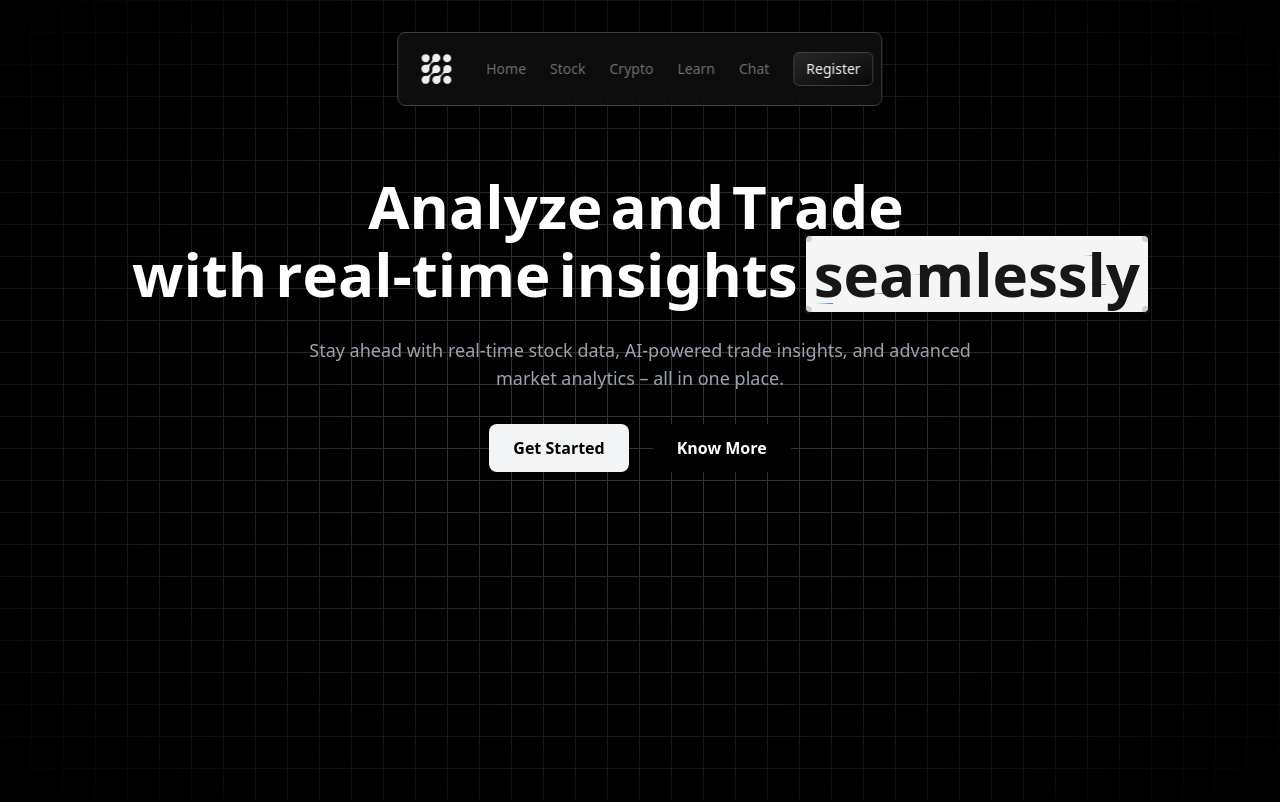
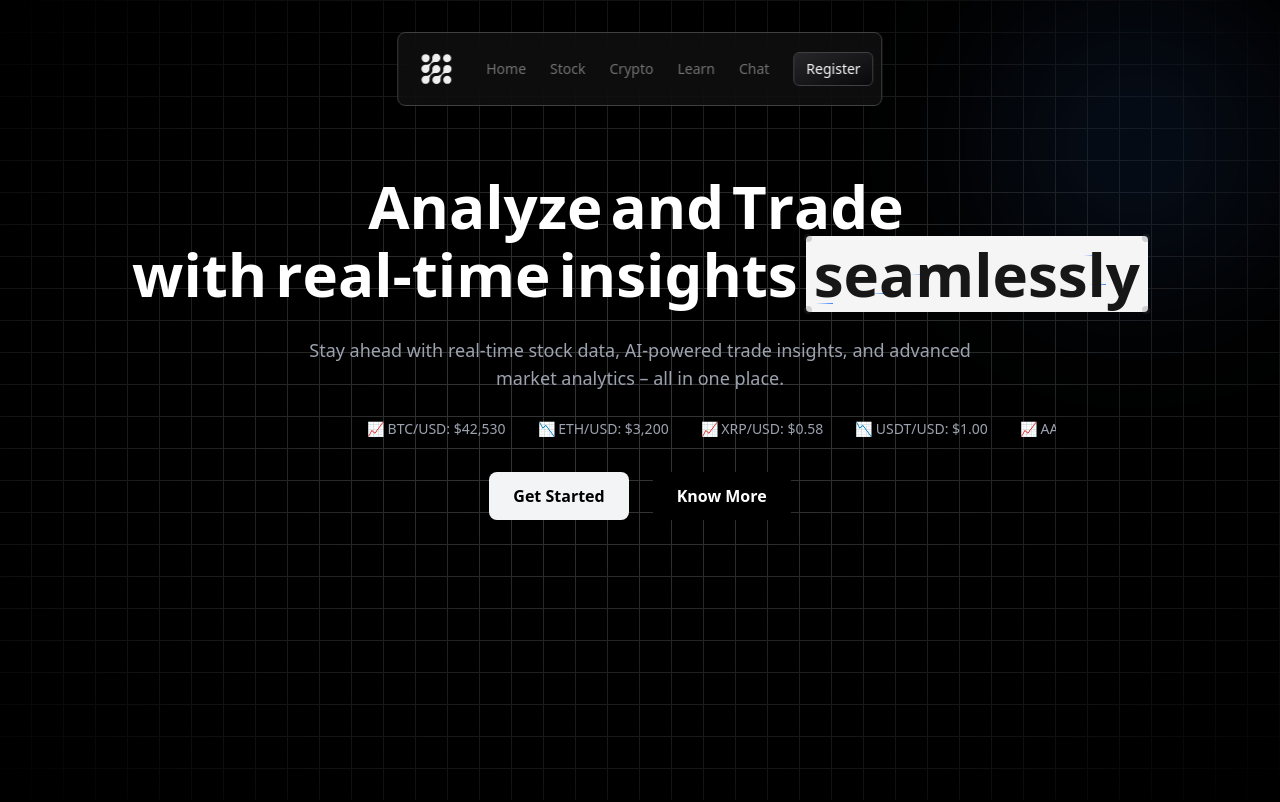
Before and after one commit to sugabubba7/StockAppFrontend, a React (Vite) app: page / in a window 1280 px wide. Shown: the top 802 px of the page. Built offline with nearby package versions, Linux system fonts and the light colour scheme.

Commit message:
Slider Animation Added

```diff
--- a/src/index.css
+++ b/src/index.css
@@ -64,3 +64,29 @@
     @apply bg-background text-foreground;
   }
 }
+
+@layer components {
+  .ticker-container {
+    @apply overflow-hidden whitespace-nowrap relative mx-auto;
+    width: 65%; /* Reduce width */
+  }
+
+  .ticker-content {
+    @apply inline-block;
+    padding-left: 100%;
+    animation: ticker-scroll 50s linear infinite; /* Slower speed */
+  }
+
+  .ticker-item {
+    @apply inline-block px-4 text-gray-400 text-sm;
+  }
+
+  @keyframes ticker-scroll {
+    from {
+      transform: translateX(0);
+    }
+    to {
+      transform: translateX(-100%);
+    }
+  }
+}
--- a/src/pages/Home/Home.jsx
+++ b/src/pages/Home/Home.jsx
@@ -1,4 +1,5 @@
 import React, { useState } from "react";
+import { motion } from "framer-motion";
 import { MacbookScroll } from "@/components/ui/macbook-scroll";
 import { Cover } from "@/components/ui/cover";
 import Example from "@/components/Header";
@@ -30,10 +31,8 @@ function Home() {
                   key={cIndex}
                   onMouseEnter={() => handleMouseEnter(charIndex)}
                   onMouseLeave={handleMouseLeave}
-                  className={`inline-block transition-all duration-500 ease-out ${
-                    hoveredIndex === charIndex
-                      ? "text-gray-400 scale-125 transform transition-transform"
-                      : "text-white"
+                  className={`inline-block transition-all duration-300 ease-out ${
+                    hoveredIndex === charIndex ? "text-blue-400 scale-125" : "text-white"
                   }`}
                 >
                   {char}
@@ -46,14 +45,44 @@ function Home() {
     );
   };
 
+  const tickerData = [
+    "📈 BTC/USD: $42,530",
+    "📉 ETH/USD: $3,200",
+    "📈 XRP/USD: $0.58",
+    "📉 USDT/USD: $1.00",
+    "📈 AAPL: $176.40",
+    "📉 TSLA: $650.30",
+    "📈 GOOG: $2,345",
+    "📉 AMZN: $3,120",
+    "📈 SOL/USD: $85.50",
+    "📉 DOGE/USD: $0.09",
+    "📈 MATIC/USD: $1.12",
+  ];
+
   return (
-    <div className="relative bg-black min-h-screen">
+    <div className="relative bg-black min-h-screen overflow-hidden">
       <div className="absolute inset-0 z-0 bg-black">
         <GridBackgroundDemo />
       </div>
+
+      <motion.div
+        className="absolute top-0 right-0 w-72 h-72 bg-blue-500/30 blur-3xl rounded-full"
+        animate={{
+          scale: [1, 1.2, 1],
+          opacity: [0.3, 0.4, 0.3],
+          rotate: [0, 20, 0],
+        }}
+        transition={{ duration: 6, repeat: Infinity, ease: "easeInOut" }}
+      />
+
       <div className="relative z-10">
         <Example />
-        <div className="text-left pt-32">
+        <motion.div
+          initial={{ opacity: 0, x: -50 }}
+          animate={{ opacity: 1, x: 0 }}
+          transition={{ duration: 1, ease: "easeOut" }}
+          className="text-left pt-32"
+        >
           <h1 className="text-4xl md:text-5xl lg:text-6xl font-bold max-w-auto mx-auto text-center mt-12 leading-tight">
             {renderTextWithHover(firstLine, 0)}
             <br />
@@ -62,26 +91,53 @@ function Home() {
               <Cover>seamlessly</Cover>
             </span>
           </h1>
+        </motion.div>
+        <motion.p
+          initial={{ opacity: 0, y: 20 }}
+          animate={{ opacity: 1, y: 0 }}
+          transition={{ delay: 0.5, duration: 1 }}
+          className="text-lg text-gray-400 text-center max-w-3xl mx-auto mt-6 px-6"
+        >
+          Stay ahead with real-time stock data, AI-powered trade insights, and
+          advanced market analytics – all in one place.
+        </motion.p>
+        <div className="relative mt-6 flex justify-center overflow-hidden">
+          <div className="ticker-container">
+            <div className="ticker-content">
+              {[...tickerData, ...tickerData, ...tickerData].map((item, index) => (
+                <span key={index} className="ticker-item">
+                  {item}
+                </span>
+              ))}
+            </div>
+          </div>
+        </div>
+        <div className="flex justify-center gap-6 mt-8">
+          <motion.button
+            whileHover={{ scale: 1.08, boxShadow: "0px 0px 10px rgba(255,255,255,0.6)" }}
+            whileTap={{ scale: 0.95 }}
+            className="px-6 py-3 bg-gray-100 text-black font-semibold rounded-lg transition-all duration-500 ease-in-out hover:bg-black hover:text-white"
+          >
+            Get Started
+          </motion.button>
+
+          <motion.button
+            whileHover={{ scale: 1.08, boxShadow: "0px 0px 10px rgba(255,255,255,0.6)" }}
+            whileTap={{ scale: 0.95 }}
+            className="px-6 py-3 bg-black text-white font-semibold rounded-lg transition-all duration-200 ease-in-out hover:bg-gray-900"
+          >
+            Know More
+          </motion.button>
         </div>
 
-        <p className="text-lg text-gray-400 text-center max-w-3xl mx-auto mt-6 px-6">
-          Stay ahead with real-time stock data, AI-powered trade insights, and
-          advanced market analytics – all in one place.
-        </p>
-
-        <div className="flex justify-center gap-6 mt-8">
-          <button className="px-6 py-3 bg-gray-100 text-black font-semibold rounded-lg transition-all duration-500 ease-in-out hover:bg-black hover:text-white hover:shadow-lg">
-            Get Started
-          </button>
-
-          <button className="px-6 py-3 bg-black text-white font-semibold rounded-lg transition-all duration-200 ease-in-out hover:bg-gray-900 hover:shadow-lg">
-            Know More
-          </button>
-        </div>
-
-        <div className="relative mt-24">
+        <motion.div
+          initial={{ opacity: 0, y: 50 }}
+          animate={{ opacity: 1, y: 0 }}
+          transition={{ delay: 1, duration: 1 }}
+          className="relative mt-24"
+        >
           <MacbookScroll />
-        </div>
+        </motion.div>
       </div>
     </div>
   );
```
